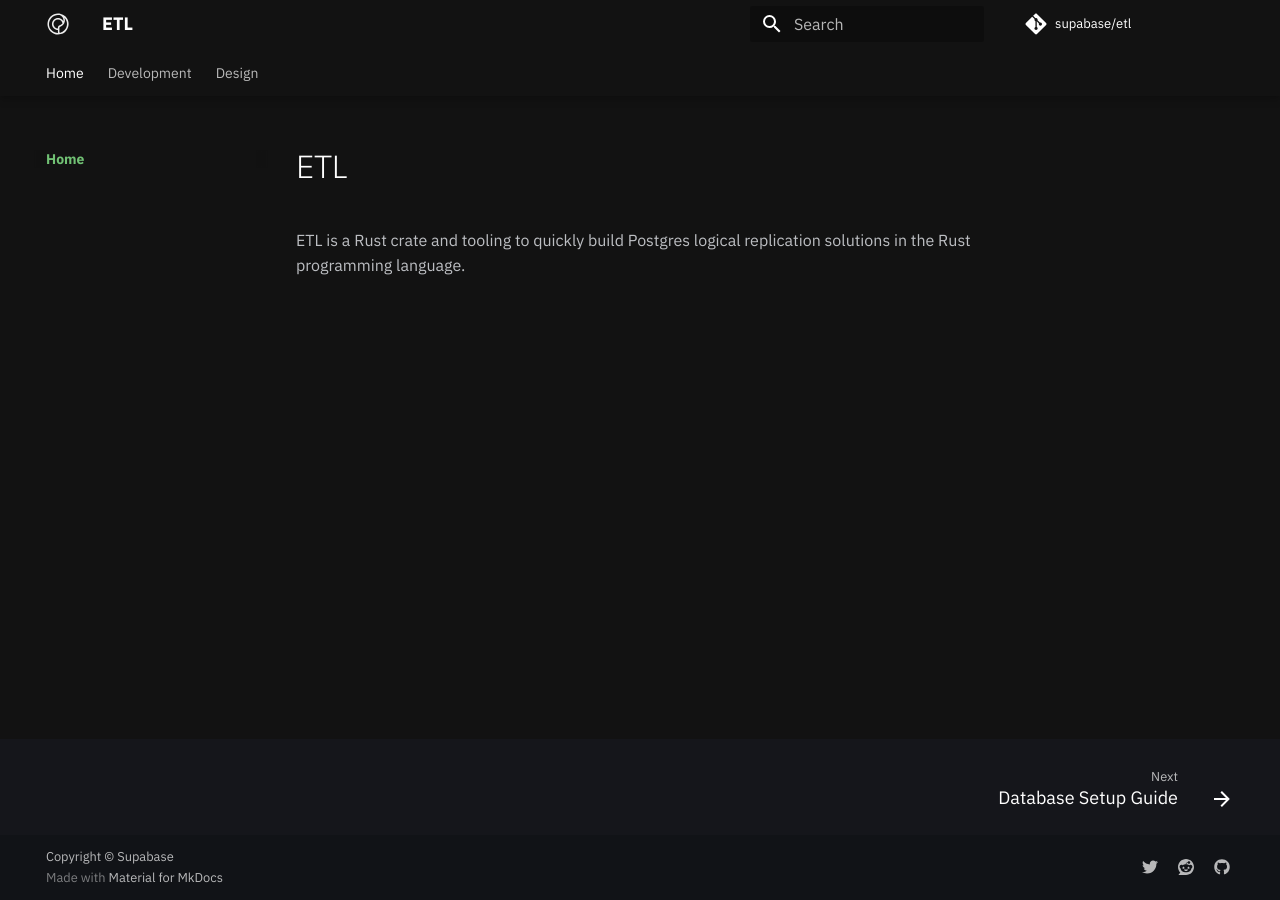
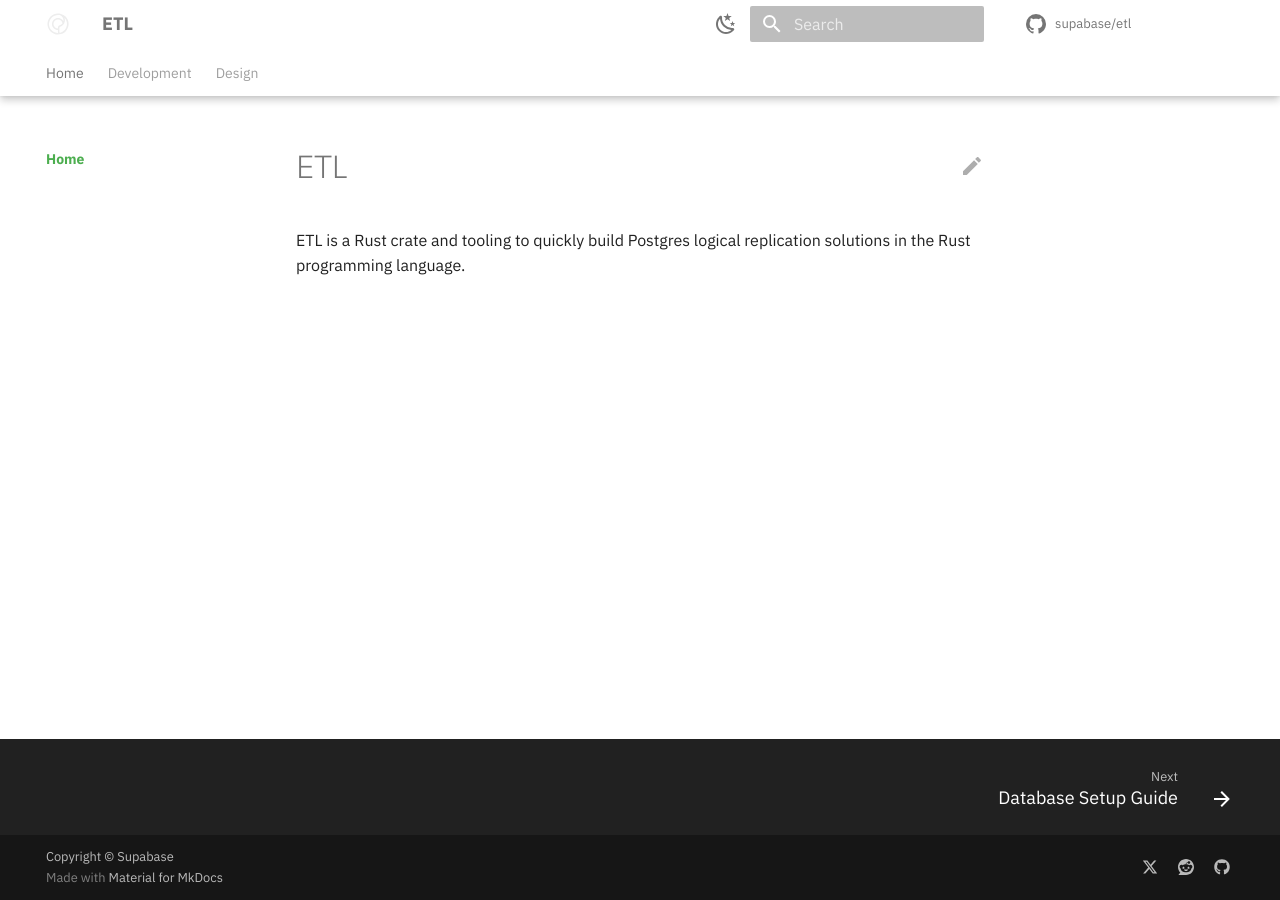
Before and after one commit to supabase/pg_replicate, an MkDocs documentation site: the page built from docs/index.md, in a window 1280 px wide. Built offline with MkDocs 1.6.1 and Material for MkDocs 9.7.7, drawn with Linux system fonts in a browser that asks for light colours; comment, search, counter and statistics services are not loaded.

Commit message:
docs: update mkdocs config

```diff
--- a/docs/stylesheets/extra.css
+++ b/docs/stylesheets/extra.css
@@ -1,10 +1,3 @@
-@import url('https://fonts.googleapis.com/css2?family=IBM+Plex+Sans:ital,wght@0,100;0,200;0,300;0,400;0,500;0,600;0,700;1,100;1,200;1,300;1,400;1,500;1,600;1,700&display=swap');
-
-:root {
-    --md-text-font: "IBM Plex Sans", "Roboto", sans-serif;
-    /* color: red; */
-}
-
 [data-md-color-scheme="slate"] {
     --md-default-bg-color:#121212;
     --md-default-fg-color--light: white;
--- a/mkdocs.yaml
+++ b/mkdocs.yaml
@@ -22,23 +22,48 @@ theme:
   features:
     - content.code.annotate
     - content.code.copy
+    - content.action.edit
     - navigation.expand
     - navigation.tabs
     - navigation.tabs.sticky
-    - navigation.sections
     - navigation.indexes
     - navigation.footer
+    - navigation.top
+    - toc.follow
+    - search.suggest
+    - search.share
   palette:
-    scheme: slate
-    primary: green
-    accent: green
+    # Palette toggle for light mode
+    - media: "(prefers-color-scheme: light)"
+      scheme: default
+      toggle:
+        icon: material/weather-night
+        name: Switch to dark mode
+      primary: green
+      accent: green
+
+    # Palette toggle for dark mode
+    - media: "(prefers-color-scheme: dark)"
+      scheme: slate
+      toggle:
+        icon: material/weather-sunny
+        name: Switch to light mode
+      primary: green
+      accent: green
+  font:
+    text: "IBM Plex Sans"
+    code: Roboto Mono
+  icon:
+    repo: material/github
+    edit: material/pencil
+    view: material/eye
 
 extra_css:
   - stylesheets/extra.css
 
 extra:
   social:
-    - icon: fontawesome/brands/twitter
+    - icon: fontawesome/brands/x-twitter
       link: https://x.com/supabase
       name: Supabase on Twitter
     - icon: fontawesome/brands/reddit
@@ -47,3 +72,23 @@ extra:
     - icon: fontawesome/brands/github
       link: https://github.com/supabase/etl
       name: ETL on GitHub
+
+markdown_extensions:
+  - toc:
+      permalink: true
+      permalink_title: Anchor link to this section for reference
+  - pymdownx.highlight:
+      linenums: true
+      guess_lang: false
+      use_pygments: true
+      pygments_style: default
+  - pymdownx.tabbed:
+      alternate_style: true
+  - pymdownx.tasklist:
+      custom_checkbox: true
+  - pymdownx.superfences
+  - pymdownx.keys
+  - admonition
+
+plugins:
+  - search
```
Also changed, not shown: 1 other file.
